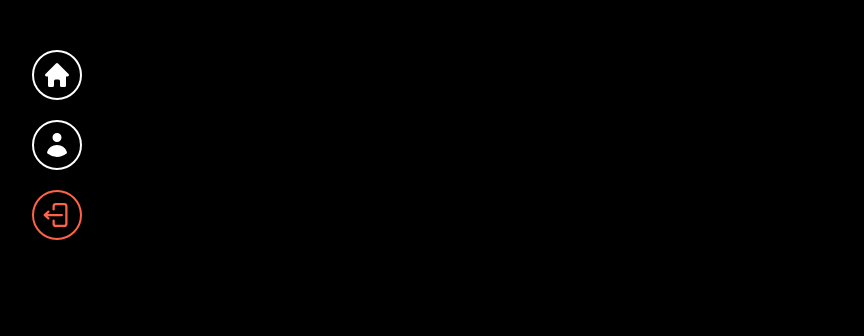
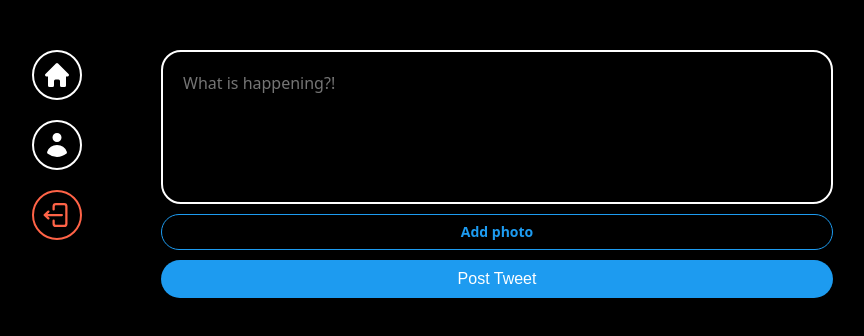
Before and after one commit to junjuny0227/NX, a React (Vite) app: page / in a window 1280 px wide. Shown: the top 336 px of the page, without its empty margins (237-1101 px from the left). Built offline with nearby package versions, Linux system fonts and the light colour scheme; no server answers; sample sign-in values are in the browser's storage.

Commit message:
Post tweet form

```diff
--- /dev/null
+++ b/src/components/post-tweet-form.tsx
@@ -0,0 +1,94 @@
+import { useState } from "react";
+import styled from "styled-components";
+
+const Form = styled.form`
+  display: flex;
+  flex-direction: column;
+  gap: 10px;
+`;
+
+const TextArea = styled.textarea`
+  border: 2px solid white;
+  padding: 20px;
+  border-radius: 20px;
+  font-size: 16px;
+  color: white;
+  background-color: black;
+  width: 100%;
+  resize: none;
+  font-family: system-ui, -apple-system, BlinkMacSystemFont, "Segoe UI", Roboto,
+    Oxygen, Ubuntu, Cantarell, "Open Sans", "Helvetica Neue", sans-serif;
+  &::placeholder {
+    font-size: 16px;
+  }
+  &:focus {
+    outline: none;
+    border-color: #1d9bf0;
+  }
+`;
+
+const AttachFileButton = styled.label`
+  padding: 10px 0;
+  color: #1d9bf0;
+  text-align: center;
+  border-radius: 20px;
+  border: 1px solid #1d9bf0;
+  font-size: 14px;
+  font-weight: 600;
+  cursor: pointer;
+`;
+
+const AttachFileInput = styled.input`
+  display: none;
+`;
+
+const SubmitBtn = styled.input`
+  background-color: #1d9bf0;
+  color: white;
+  border: none;
+  padding: 10px 0;
+  border-radius: 20px;
+  font-size: 16px;
+  cursor: pointer;
+  &:hover,
+  &:active {
+    opacity: 0.9;
+  }
+`;
+
+export default function PostTweeForm() {
+  const [loading, setLoading] = useState(false);
+  const [tweet, setTweet] = useState("");
+  const [file, setFile] = useState<File | null>(null);
+  const onChange = (e: React.ChangeEvent<HTMLTextAreaElement>) => {
+    setTweet(e.target.value);
+  };
+  const onFileChange = (e: React.ChangeEvent<HTMLInputElement>) => {
+    const { files } = e.target;
+    if (files && files.length === 1) {
+      setFile(files[0]);
+    }
+  };
+
+  return (
+    <Form>
+      <TextArea
+        rows={5}
+        maxLength={180}
+        onChange={onChange}
+        value={tweet}
+        placeholder="What is happening?!"
+      />
+      <AttachFileButton htmlFor="file">
+        {file ? "Photo added ✅" : "Add photo"}
+      </AttachFileButton>
+      <AttachFileInput
+        onChange={onFileChange}
+        type="file"
+        id="file"
+        accept="image/*"
+      />
+      <SubmitBtn type="submit" value={loading ? "Posting..." : "Post Tweet"} />
+    </Form>
+  );
+}
--- a/src/routes/home.tsx
+++ b/src/routes/home.tsx
@@ -1,3 +1,12 @@
+import styled from "styled-components";
+import PostTweeForm from "../components/post-tweet-form";
+
+const Wrapper = styled.div``;
+
 export default function Home() {
-  return <h1></h1>;
+  return (
+    <Wrapper>
+      <PostTweeForm />
+    </Wrapper>
+  );
 }
```
